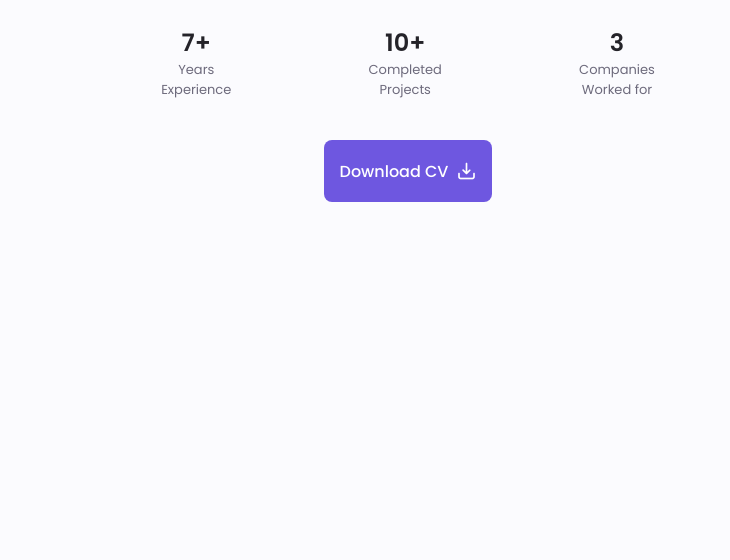
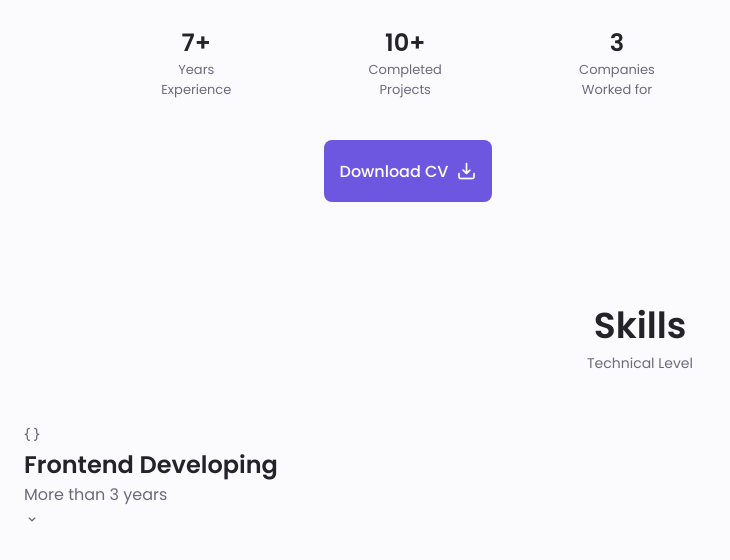
Before and after one commit to rasmuswind-ai/Dev, a plain HTML site: page Portfolio/assets/index.html in a window 1280 px wide. Shown: the part 1389-1949 px from the top of the page, without its empty margins (0-730 px from the left). Drawn offline with nearby package versions, Linux system fonts and the light colour scheme; files whose address does not match are found by name.

Commit message:
modified:   Portfolio/assets/index.html

```diff
--- a/Portfolio/assets/index.html
+++ b/Portfolio/assets/index.html
@@ -161,7 +161,27 @@
 
             <!--==================== SKILLS ====================-->
             <section class="skills section" id="skills">
+                <h2 class="section__title">Skills</h2>
+                <span class="section__subtitle">Technical Level</span>
 
+                <div class="skills__container container grid">
+                    <div>
+                        <!--==================== SKILLS ====================-->
+                        <div class="skills__content">
+                            <div class="skills__header">
+                                <i class="uil uil-brackets-curly skills__icon"></i>
+
+                                <div>
+                                    <h1 class="skills__title">Frontend Developing</h1>
+                                    <span class="skills__subtitle">More than 3 years</span>
+                                </div>
+
+                                <i class="uil uil-angle-down skills__arrow"></i>
+                            </div>
+                        </div>
+
+                    </div>
+                </div>
             </section>
 
             <!--==================== QUALIFICATION ====================-->
```
